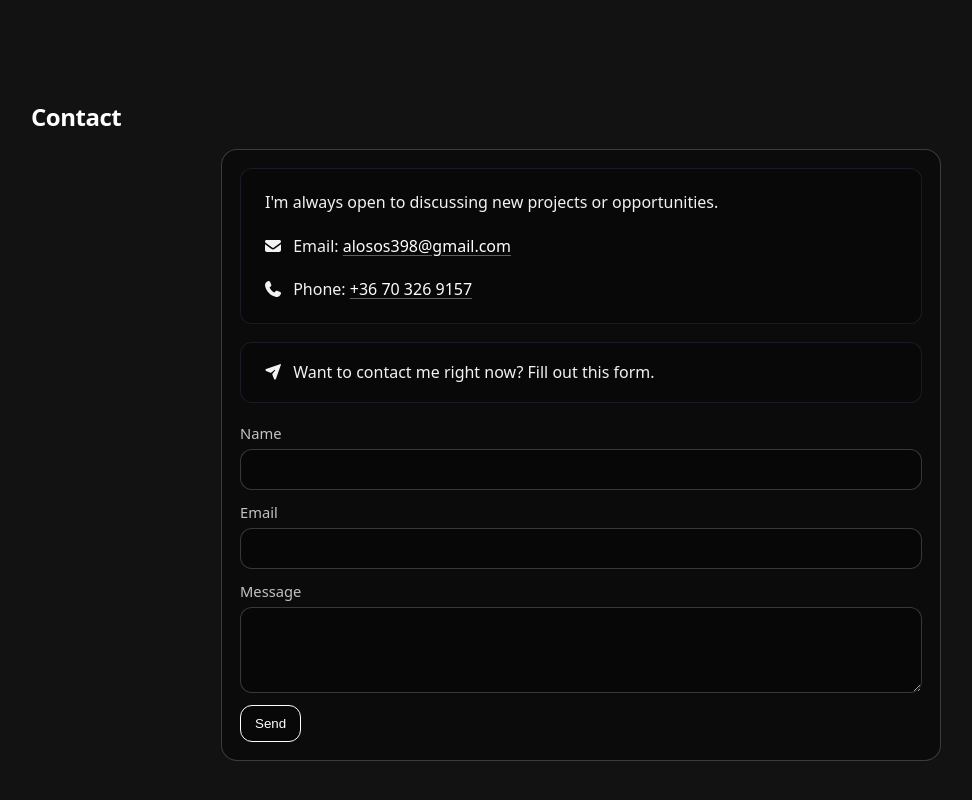
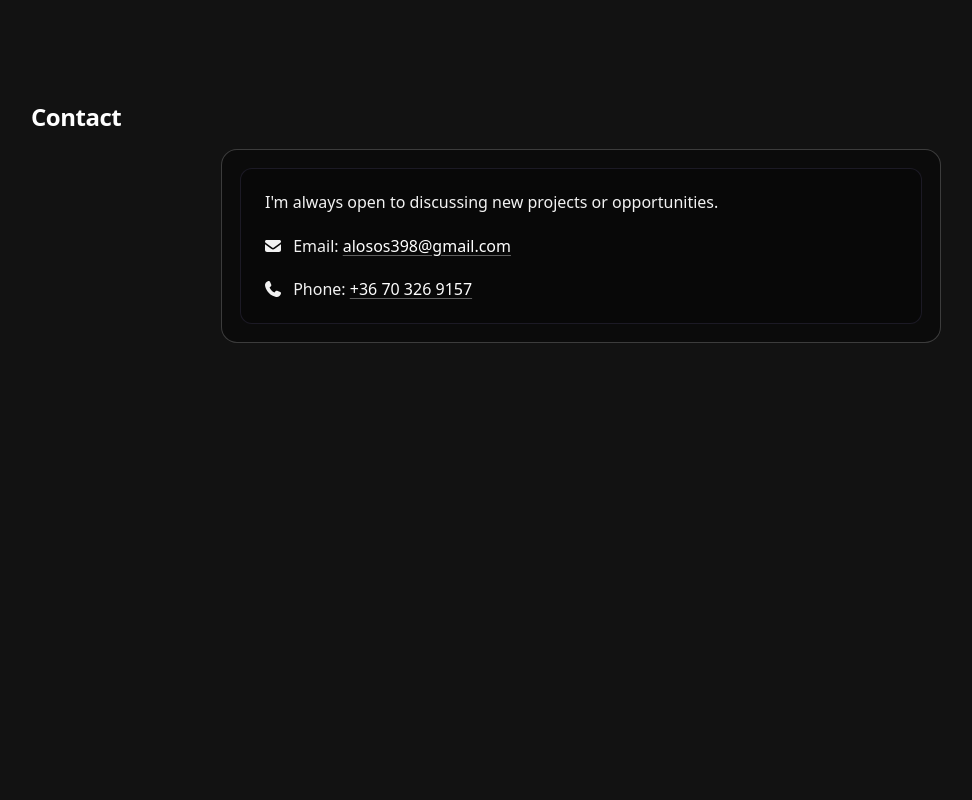
Before and after one commit to notfoolish/portfolio, a React (Vite) app: page / in a window 1280 px wide. Shown: the part 3250-4050 px from the top of the page, without its empty margins (59-1031 px from the left). After the commit the page ends 3681 px from the top, so only its background shows below. Built offline with nearby package versions, Linux system fonts and the light colour scheme.

Commit message:
Remove contact form from Contact component; streamline contact information display

```diff
--- a/src/components/Contact.jsx
+++ b/src/components/Contact.jsx
@@ -2,7 +2,6 @@ import { FontAwesomeIcon } from '@fortawesome/react-fontawesome'
 import {
   faEnvelope,
   faPhone,
-  faPaperPlane,
 } from '@fortawesome/free-solid-svg-icons'
 import './Contact.css'
 import { NAV_HEIGHT } from '../constants'
@@ -27,32 +26,6 @@ export default function Contact() {
               </p>
             </div>
           </div>
-
-          <form className="contact__form" action="#" method="POST">
-            <div className="contact-form-intro">
-              <p>
-                <FontAwesomeIcon icon={faPaperPlane} />{' '}
-                Want to contact me right now? Fill out this form.
-              </p>
-            </div>
-
-            <div className="field">
-              <label htmlFor="name">Name</label>
-              <input type="text" id="name" name="name" required />
-            </div>
-
-            <div className="field">
-              <label htmlFor="email">Email</label>
-              <input type="email" id="email" name="email" required />
-            </div>
-
-            <div className="field">
-              <label htmlFor="message">Message</label>
-              <textarea id="message" name="message" rows="4" required />
-            </div>
-
-            <button className="button" type="submit">Send</button>
-          </form>
         </div>
       </div>
     </section>
```
